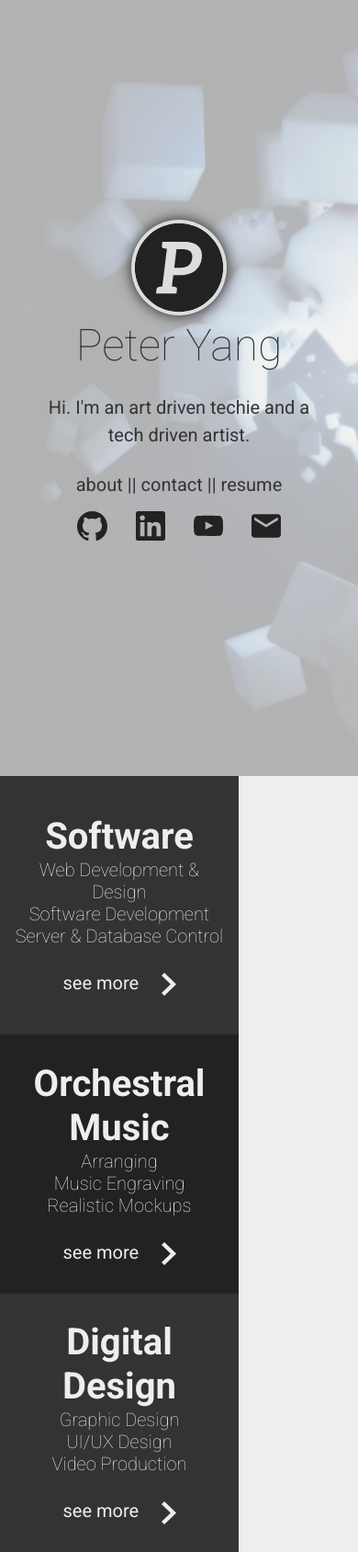
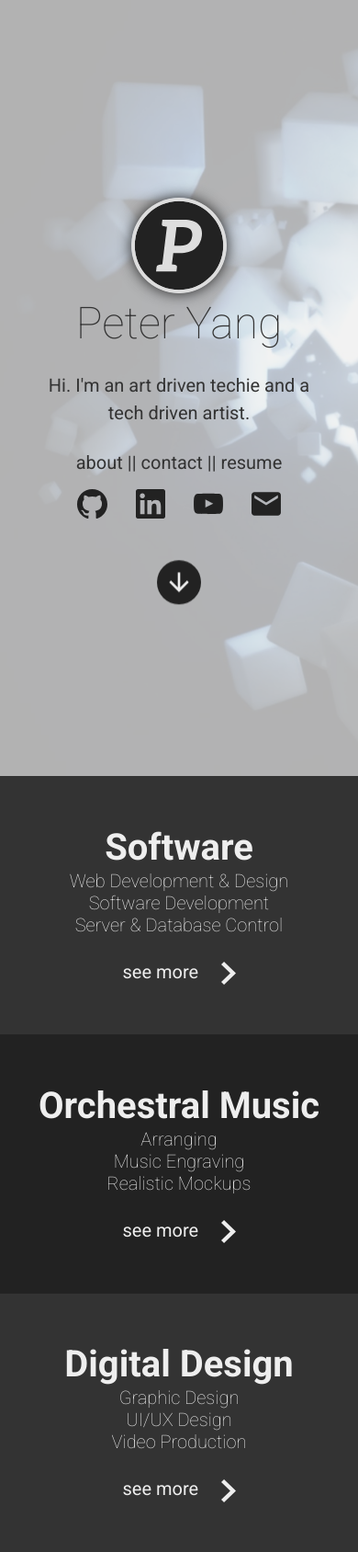
Before and after one commit to PeterYangIO/personal-site, a PHP site: page / in a window 390 px wide. Shown: the whole page at 92% size. Run offline with PHP 8.4, Linux system fonts and the light colour scheme; some libraries are stand-ins or nearby versions.

Commit message:
responsive updatse

```diff
--- a/css/style.css
+++ b/css/style.css
@@ -501,7 +501,7 @@
     .col-1,
     .col-2,
     .col-3,
-    .col-4 {
+    .col-4, .col-8 {
         width: 100%;
     }
     #black-container .row .col-4,
@@ -514,6 +514,9 @@
     }
     h1 {
         font-size: 3rem;
+    }
+    .hide-on-desktop {
+        display: block;
     }
     .hide-on-mobile {
         display: none;
```
